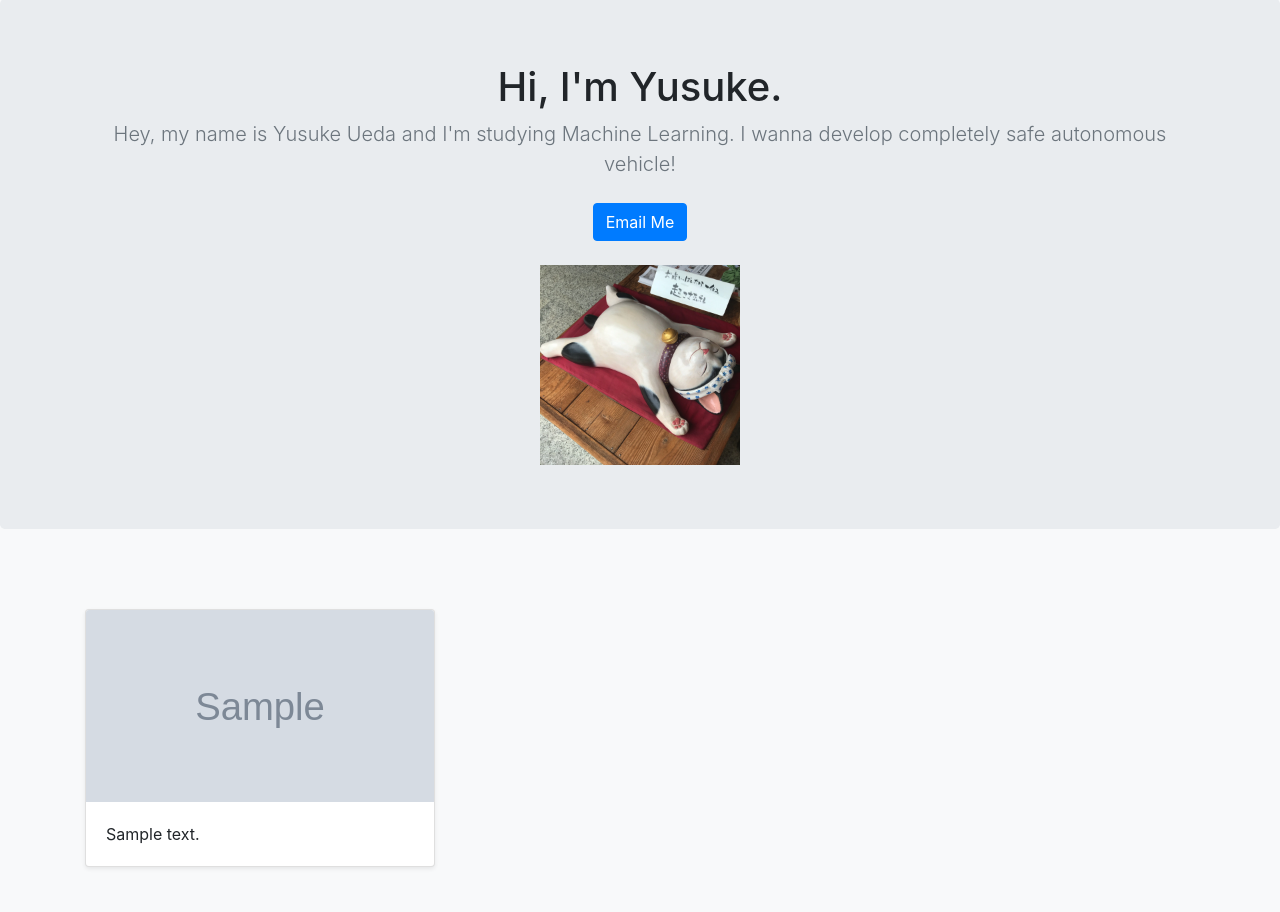
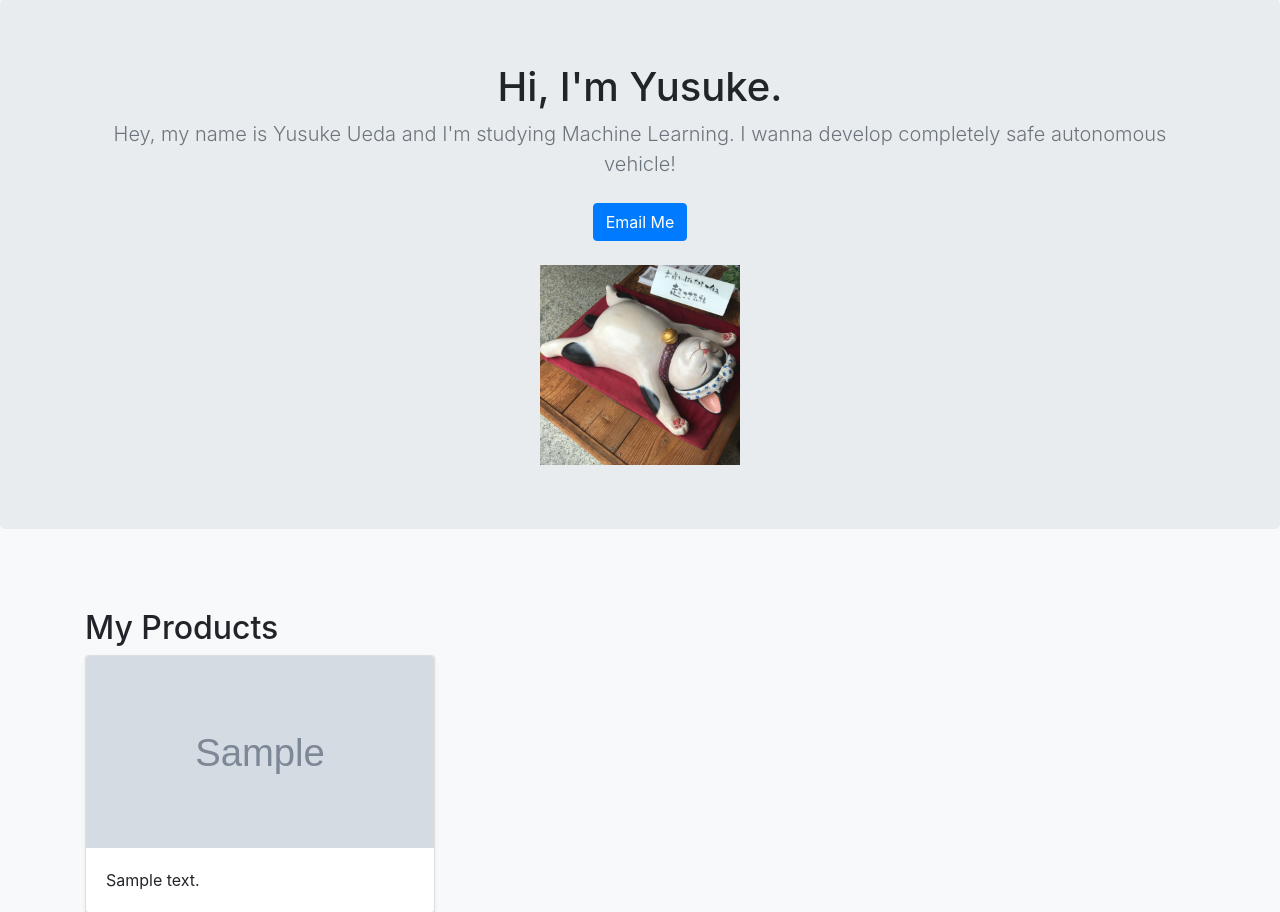
Before and after one commit to yusuke1526/portfolio-project, a Django app: template jobs/templates/jobs/home.html in a window 1280 px wide. Shown: the part 57-969 px from the top of the page. Run offline with Django 3.2, Linux system fonts and the light colour scheme; the template is opened without the code that fills it: most values are stand-ins (such as "Sample title", 1, 10 or a date in 2020); grey boxes marked "Sample" are stand-in pictures; data that the repository does not hold is empty; some libraries are stand-ins or nearby versions.

Commit message:
my products

```diff
--- a/jobs/templates/jobs/home.html
+++ b/jobs/templates/jobs/home.html
@@ -18,6 +18,7 @@
 
   <div class="album py-5">
     <div class="container">
+      <h2>My Products</h2>
       <div class="row">
 
         {% for job in jobs.all %}
```
